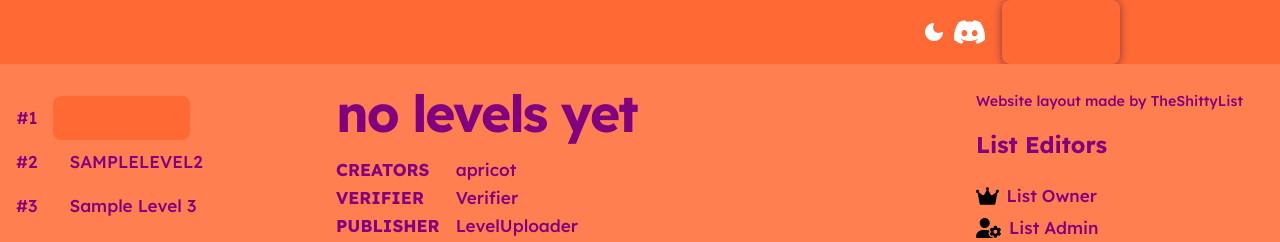
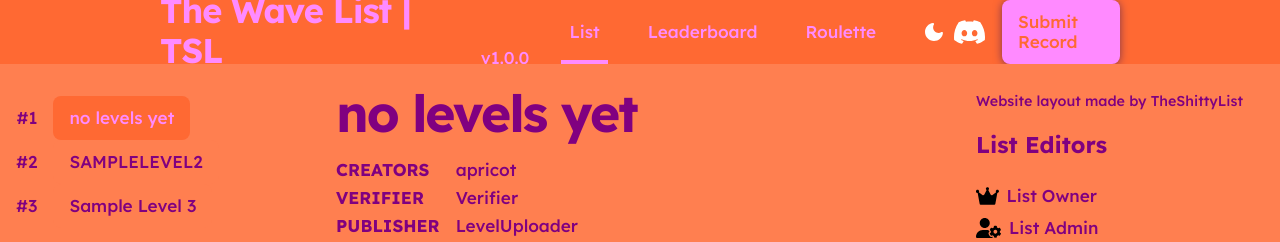
Before and after one commit to apricotlovespjsk-hue/The-Wave-List, a plain HTML site: page index.html in a window 1280 px wide. Shown: the top 242 px of the page. Drawn offline with nearby package versions, Linux system fonts and the light colour scheme.

Commit message:
Update color-on-primary and color-background-hover

```diff
--- a/css/main.css
+++ b/css/main.css
@@ -4,7 +4,7 @@
     --color-background-hover: #eee;
     --color-on-background-hover:#FF7F50 ;
     --color-primary: #FF6933 ;
-    --color-on-primary: #FF6933 ;
+    --color-on-primary: #FF8AFF ;
     --color-error: #FF8AFF ;
     --color-on-error: white;
 }
@@ -14,11 +14,11 @@ header.dark {
     color-scheme: dark;
     --color-background: #FF7F50;
     --color-on-background: #800080 ;
-    --color-background-hover:#FF7F50 ;
+    --color-background-hover: #FF7F50 ;
     --color-on-background-hover: white;
     --color-primary: #FF6933 ;
     --color-primary-disabled: #1f213c;
-    --color-on-primary: #FF6933 ;
+    --color-on-primary: #FF8AFF ;
     --color-error: #FF8AFF ;
     --color-on-error: white;
 }
```
